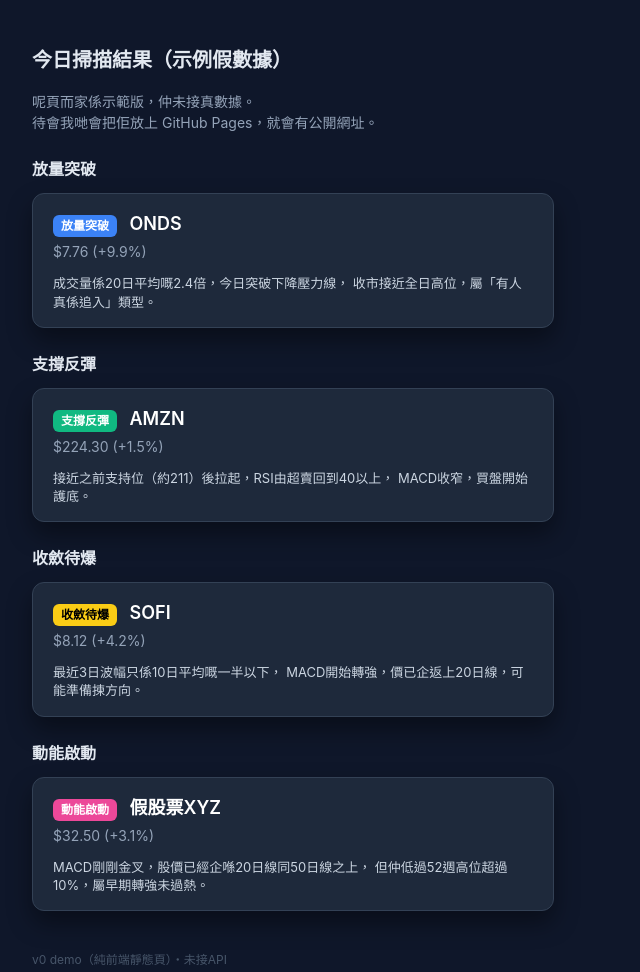
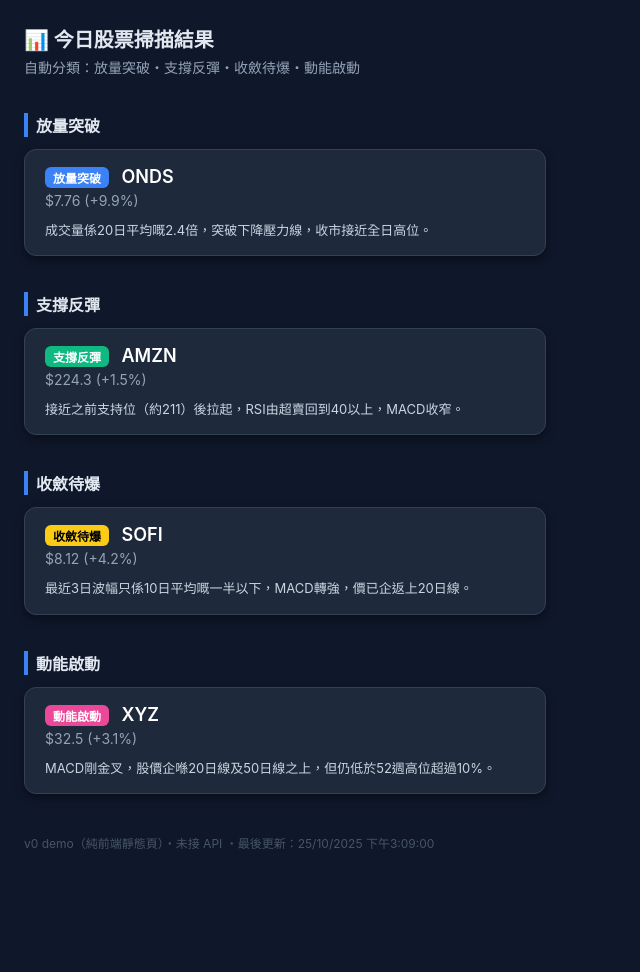
Before and after one commit to jszxlzx/stock-scanner-demo, a plain HTML site: page index.html in a window 1280 px wide. Shown: the whole page, without its empty margins (0-640 px from the left). After the commit the page ends 887 px from the top, so only its background shows below. Drawn offline with Linux system fonts and the light colour scheme.

Commit message:
Add files via upload

```diff
--- /dev/null
+++ b/data.js
@@ -0,0 +1,48 @@
+// 假數據：Scanner 掃描結果
+// 日後你可以改呢度成為真數據，或者由 API 回傳同一結構
+const SCAN_RESULTS = [
+  {
+    symbol: "ONDS",
+    price: 7.76,
+    changePct: "+9.9%",
+    strategies: [
+      {
+        tag: "放量突破",
+        reason: "成交量係20日平均嘅2.4倍，突破下降壓力線，收市接近全日高位。"
+      }
+    ]
+  },
+  {
+    symbol: "AMZN",
+    price: 224.3,
+    changePct: "+1.5%",
+    strategies: [
+      {
+        tag: "支撐反彈",
+        reason: "接近之前支持位（約211）後拉起，RSI由超賣回到40以上，MACD收窄。"
+      }
+    ]
+  },
+  {
+    symbol: "SOFI",
+    price: 8.12,
+    changePct: "+4.2%",
+    strategies: [
+      {
+        tag: "收斂待爆",
+        reason: "最近3日波幅只係10日平均嘅一半以下，MACD轉強，價已企返上20日線。"
+      }
+    ]
+  },
+  {
+    symbol: "XYZ",
+    price: 32.5,
+    changePct: "+3.1%",
+    strategies: [
+      {
+        tag: "動能啟動",
+        reason: "MACD剛金叉，股價企喺20日線及50日線之上，但仍低於52週高位超過10%。"
+      }
+    ]
+  }
+];
--- a/index.html
+++ b/index.html
@@ -2,111 +2,25 @@
 <html lang="zh-HK">
 <head>
   <meta charset="UTF-8" />
-  <meta name="viewport" content="width=device-width,initial-scale=1" />
-  <title>Scanner 測試頁</title>
-  <style>
-    body {
-      background-color: #0f172a;
-      color: #e2e8f0;
-      font-family: -apple-system, BlinkMacSystemFont, "Segoe UI", Roboto, "PingFang HK", "PingFang TC", "Noto Sans TC", sans-serif;
-      padding: 24px;
-      line-height: 1.5;
-    }
-    .card {
-      background-color: #1e293b;
-      border: 1px solid #334155;
-      border-radius: 12px;
-      padding: 16px 20px;
-      max-width: 480px;
-      margin-bottom: 16px;
-      box-shadow: 0 12px 24px rgba(0,0,0,.4);
-    }
-    .tag {
-      display: inline-block;
-      font-size: 12px;
-      padding: 2px 8px;
-      border-radius: 6px;
-      background-color: #3b82f6;
-      color: #fff;
-      font-weight: 600;
-      margin-right: 8px;
-    }
-    .ticker {
-      font-size: 18px;
-      font-weight: 600;
-      color: #fff;
-    }
-    .priceRow {
-      font-size: 14px;
-      color: #94a3b8;
-      margin-top: 4px;
-    }
-    .reason {
-      font-size: 13px;
-      color: #cbd5e1;
-      margin-top: 12px;
-      line-height: 1.4;
-    }
-  </style>
+  <meta name="viewport" content="width=device-width, initial-scale=1.0" />
+  <title>Stock Scanner Demo</title>
+  <link rel="stylesheet" href="style.css" />
 </head>
 <body>
-  <h1 style="font-size:20px; font-weight:600; margin-bottom:16px;">今日掃描結果（示例假數據）</h1>
+  <header>
+    <h1>📊 今日股票掃描結果</h1>
+    <p class="subtitle">自動分類：放量突破・支撐反彈・收斂待爆・動能啟動</p>
+  </header>
 
-  <div style="font-size:14px; color:#94a3b8; margin-bottom:24px;">
-    呢頁而家係示範版，仲未接真數據。
-    <br>待會我哋會把佢放上 GitHub Pages，就會有公開網址。
-  </div>
+  <main id="scanner-container">
+    <!-- JS 會自動插入內容 -->
+  </main>
 
-  <h2 style="font-size:16px; font-weight:600; margin:24px 0 12px;">放量突破</h2>
+  <footer>
+    <p>v0 demo（純前端靜態頁）・未接 API ・<span id="update-time"></span></p>
+  </footer>
 
-  <div class="card">
-    <div class="tag">放量突破</div>
-    <span class="ticker">ONDS</span>
-    <div class="priceRow">$7.76 (+9.9%)</div>
-    <div class="reason">
-      成交量係20日平均嘅2.4倍，今日突破下降壓力線，
-      收市接近全日高位，屬「有人真係追入」類型。
-    </div>
-  </div>
-
-  <h2 style="font-size:16px; font-weight:600; margin:24px 0 12px;">支撐反彈</h2>
-
-  <div class="card">
-    <div class="tag" style="background-color:#10b981;">支撐反彈</div>
-    <span class="ticker">AMZN</span>
-    <div class="priceRow">$224.30 (+1.5%)</div>
-    <div class="reason">
-      接近之前支持位（約211）後拉起，RSI由超賣回到40以上，
-      MACD收窄，買盤開始護底。
-    </div>
-  </div>
-
-  <h2 style="font-size:16px; font-weight:600; margin:24px 0 12px;">收斂待爆</h2>
-
-  <div class="card">
-    <div class="tag" style="background-color:#facc15; color:#000;">收斂待爆</div>
-    <span class="ticker">SOFI</span>
-    <div class="priceRow">$8.12 (+4.2%)</div>
-    <div class="reason">
-      最近3日波幅只係10日平均嘅一半以下，
-      MACD開始轉強，價已企返上20日線，可能準備揀方向。
-    </div>
-  </div>
-
-  <h2 style="font-size:16px; font-weight:600; margin:24px 0 12px;">動能啟動</h2>
-
-  <div class="card">
-    <div class="tag" style="background-color:#ec4899;">動能啟動</div>
-    <span class="ticker">假股票XYZ</span>
-    <div class="priceRow">$32.50 (+3.1%)</div>
-    <div class="reason">
-      MACD剛剛金叉，股價已經企喺20日線同50日線之上，
-      但仲低過52週高位超過10%，屬早期轉強未過熱。
-    </div>
-  </div>
-
-  <div style="font-size:12px; color:#475569; margin-top:40px;">
-    v0 demo（純前端靜態頁）・未接API
-  </div>
+  <script src="data.js"></script>
+  <script src="logic.js"></script>
 </body>
 </html>
--- /dev/null
+++ b/logic.js
@@ -0,0 +1,50 @@
+const container = document.getElementById("scanner-container");
+const updateTime = document.getElementById("update-time");
+
+// 按策略分類
+const groupByStrategy = (data) => {
+  const groups = {};
+  data.forEach((stock) => {
+    stock.strategies.forEach((s) => {
+      if (!groups[s.tag]) groups[s.tag] = [];
+      groups[s.tag].push({
+        symbol: stock.symbol,
+        price: stock.price,
+        changePct: stock.changePct,
+        reason: s.reason,
+        tag: s.tag
+      });
+    });
+  });
+  return groups;
+};
+
+const renderSection = (tag, items) => {
+  const section = document.createElement("div");
+  section.className = "section";
+  section.innerHTML = `<h2>${tag}</h2>`;
+
+  items.forEach((item) => {
+    const card = document.createElement("div");
+    card.className = "card";
+    card.innerHTML = `
+      <div class="tag ${item.tag}">${item.tag}</div>
+      <span class="ticker">${item.symbol}</span>
+      <div class="priceRow">$${item.price} (${item.changePct})</div>
+      <div class="reason">${item.reason}</div>
+    `;
+    section.appendChild(card);
+  });
+
+  container.appendChild(section);
+};
+
+const renderAll = () => {
+  const groups = groupByStrategy(SCAN_RESULTS);
+  Object.keys(groups).forEach((tag) => renderSection(tag, groups[tag]));
+
+  const now = new Date();
+  updateTime.textContent = `最後更新：${now.toLocaleString("zh-HK")}`;
+};
+
+renderAll();
--- /dev/null
+++ b/style.css
@@ -0,0 +1,75 @@
+body {
+  background-color: #0f172a;
+  color: #e2e8f0;
+  font-family: -apple-system, BlinkMacSystemFont, "Segoe UI", Roboto, "PingFang HK", "PingFang TC", "Noto Sans TC", sans-serif;
+  margin: 0;
+  padding: 24px;
+}
+
+header h1 {
+  font-size: 20px;
+  margin: 0;
+}
+.subtitle {
+  color: #94a3b8;
+  font-size: 14px;
+  margin-top: 4px;
+}
+
+.section {
+  margin-top: 36px;
+}
+.section h2 {
+  font-size: 16px;
+  font-weight: 600;
+  border-left: 4px solid #3b82f6;
+  padding-left: 8px;
+  margin-bottom: 12px;
+}
+
+.card {
+  background-color: #1e293b;
+  border: 1px solid #334155;
+  border-radius: 12px;
+  padding: 16px 20px;
+  max-width: 480px;
+  margin-bottom: 16px;
+  box-shadow: 0 4px 10px rgba(0, 0, 0, 0.4);
+}
+.ticker {
+  font-size: 18px;
+  font-weight: 600;
+  color: #fff;
+}
+.priceRow {
+  font-size: 14px;
+  color: #94a3b8;
+  margin-top: 4px;
+}
+.reason {
+  font-size: 13px;
+  color: #cbd5e1;
+  margin-top: 12px;
+  line-height: 1.4;
+}
+
+.tag {
+  display: inline-block;
+  font-size: 12px;
+  padding: 2px 8px;
+  border-radius: 6px;
+  color: #fff;
+  font-weight: 600;
+  margin-right: 8px;
+}
+
+.tag.放量突破 { background-color: #3b82f6; }
+.tag.支撐反彈 { background-color: #10b981; }
+.tag.收斂待爆 { background-color: #facc15; color: #000; }
+.tag.動能啟動 { background-color: #ec4899; }
+
+footer {
+  font-size: 12px;
+  color: #475569;
+  margin-top: 40px;
+}
```
Also changed, not shown: README.txt (added).
